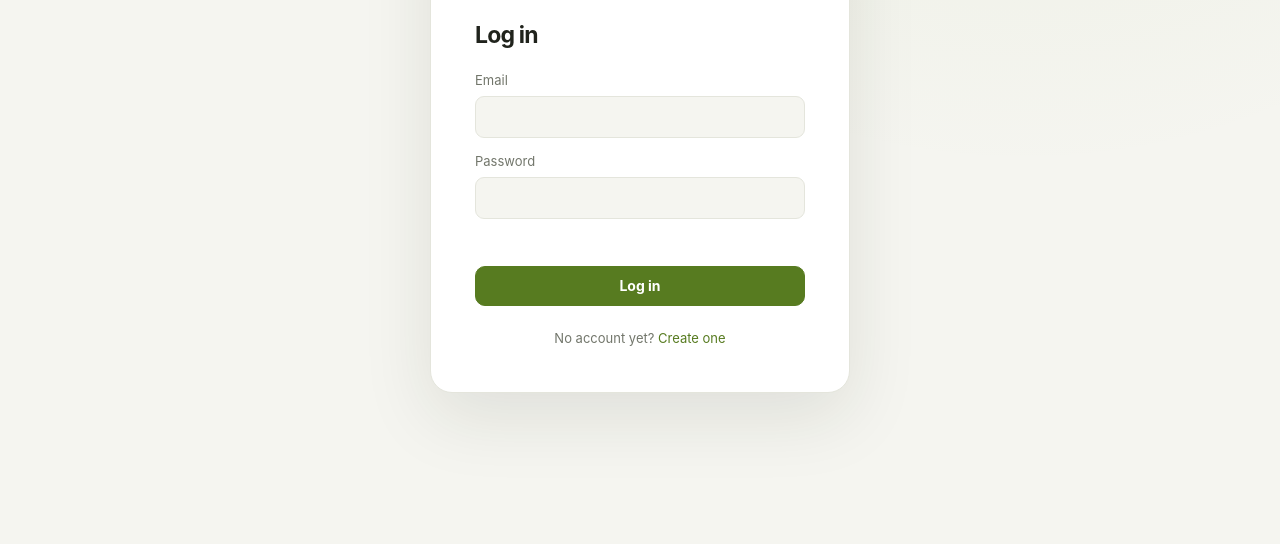
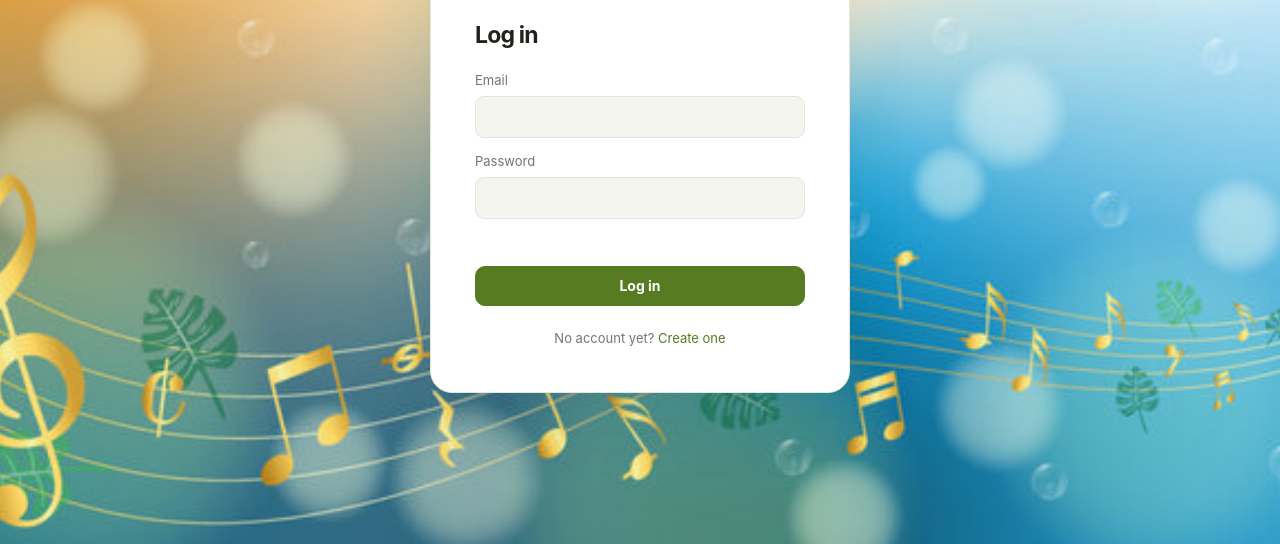
Before and after one commit to peraltaisaiahjaireh-maker/SYSTEM.SIAxDBMS_GROUP5, a website: page frontend/index.html in a window 1280 px wide. Shown: the part 256-800 px from the top of the page. Drawn offline with Linux system fonts and the light colour scheme.

Commit message:
feat: adding background image to our log in interface

```diff
--- a/frontend/style.css
+++ b/frontend/style.css
@@ -90,6 +90,18 @@ textarea { min-height: 88px; resize: vertical; }
 .inline-fields input[type="number"] { width: 100%; }
 
 /* Login */
+#loginScreen {
+  display: grid;
+  min-height: 100vh;
+  align-items: center;
+  padding: 32px 16px;
+
+  background-image: url('/bg-image/login.jpg');
+  background-size: cover;
+  background-position: center;
+  background-repeat: no-repeat;
+}
+
 #loginScreen { display: grid; min-height: 100vh; align-items: center; padding: 32px 16px; }
 .login-box {
   width: min(100%, 420px);
@@ -106,7 +118,7 @@ textarea { min-height: 88px; resize: vertical; }
 .login-box button.primary { width: 100%; margin-top: 8px; }
 .login-box .small-text { margin: 18px 0 0; text-align: center; }
 
-/* App shell */
+/* App design */
 #appScreen { min-height: 100vh; }
 #layout { display: flex; min-height: calc(100vh - 102px); padding-bottom: 102px; }
 #sidebar {
```
Also changed, not shown: README.md.
